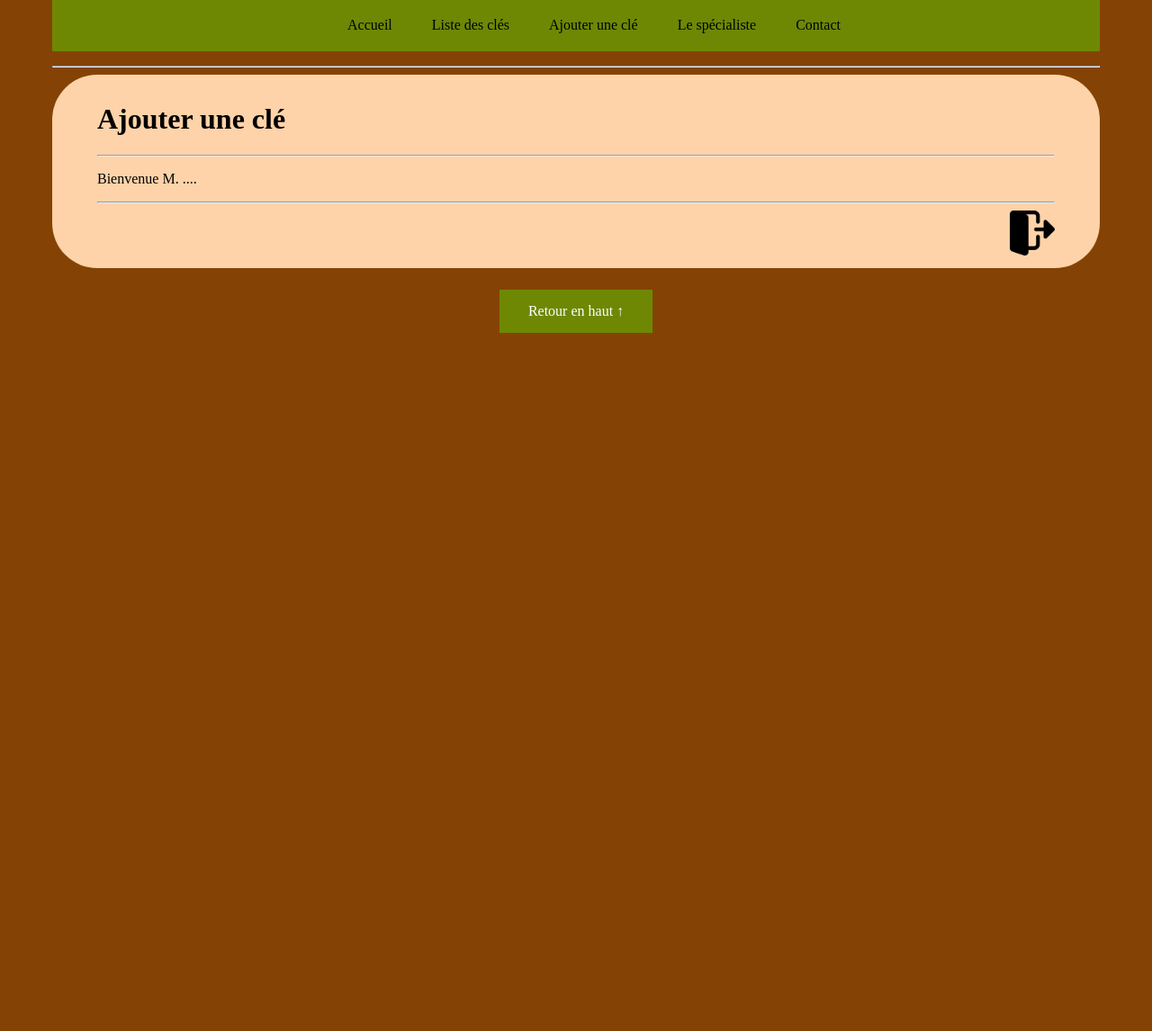
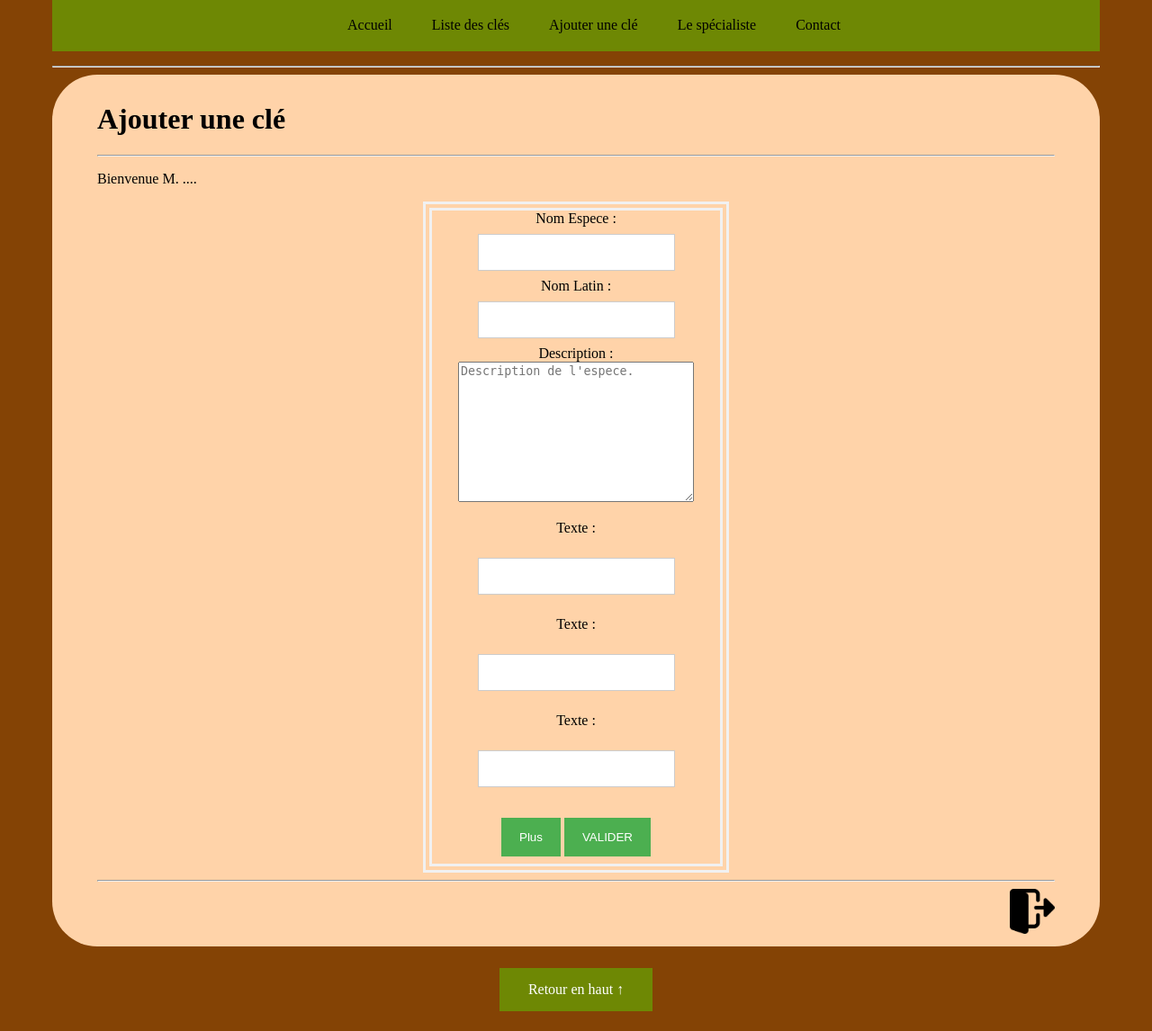
Before and after one commit to juthomas/Mustilide_django, a Django app: page /ajouter in a window 1280 px wide. Shown: the part 126-1272 px from the top of the page at 90% size. Before the commit the page ends 496 px from the top, so only its background shows below. Run offline with Django 3.2, Linux system fonts and the light colour scheme; a user stored in the database is signed in; data comes from the database, SQL or seed files in the repository.

Commit message:
[ADD] multiple boxes

```diff
--- a/cle/template/cle/page_ajouter.html
+++ b/cle/template/cle/page_ajouter.html
@@ -1,12 +1,77 @@
 {% extends "cle/pageref.html"%}
 {% block contenu_page %}
+
+<script>
+	var currentCaractereNumber = [];
+
+
+	function AddCaractereInput ()
+	{
+		var i = 0;
+		while (currentCaractereNumber.indexOf(i) >= 0)
+			i++;
+		currentCaractereNumber.push(i);
+		var extendable_form = document.getElementById('myForm')
+		var tag = document.createElement("p");
+		tag.id = 'id' + i;
+		var caractere = '<p> Texte ' + i + ' : </p> <input type="text" name="Mail"> \
+			<button type="button" onclick="RmCurrentCaractereInput(\'id' + i + '\')" >Suppress</button>'
+		// var caractere = '<p> Texte : </p> <input type="text" name="Mail"> \
+		// <button type="button"  >Plus</button>'
+
+		tag.innerHTML = caractere;
+		// extendable_form.appendChild(tag)
+		extendable_form.insertBefore(tag, document.getElementById("AddInput"));
+		console.log(currentCaractereNumber.toString());
+
+
+
+	}
+
+	function RmCurrentCaractereInput(id)
+	{
+		console.log(currentCaractereNumber.toString());
+		console.log('slice : "' + id.slice(2) + '"' );
+		console.log('index of :' + currentCaractereNumber.indexOf(parseInt(id.slice(2))))
+		var extendable_form = document.getElementById('myForm')
+		var inputButton = document.getElementById(id)
+		extendable_form.removeChild(inputButton);
+		currentCaractereNumber.splice(currentCaractereNumber.indexOf(parseInt(id.slice(2))), 1);
+		console.log(currentCaractereNumber.toString());
+
+	}
+</script>
+
 <h4><font size="+3">Ajouter une clé</font></h4>
 <hr>
 <p> Bienvenue M. ....</p>
-<hr>
-<div id="out">
+
 {% if request.user.is_authenticated%}
-    <a href="{% url 'logout' %}"><img src="static/images/logout.png" height="50" width="50"></a>
+	<form id="myForm" align="center" action="" method="post">
+		{% csrf_token %}
+		Nom Espece :<br>
+		<input type="text" name="Nomdefamille">
+		<br>
+		Nom Latin :<br>
+		<input type="text" name="Prenom">
+		<br>
+		Description :<br>
+		<textarea name="textarea"
+		rows="10" cols="30" placeholder="Description de l'espece."></textarea>
+
+		{% for i in range %}
+		<p> Texte : </p>
+		<input type="text" name="Mail">
+		<br>
+		{% endfor %}
+		<br>
+		<button type="button" onclick="AddCaractereInput()" id="AddInput">Plus</button>
+		<!-- <button type="button" onclick="AddCaractereInput()" id="RmInput">Remove Last</button> -->
+		<button type="submit" onclick="alert('Merci pour votre participation ! ')">VALIDER</button>
+	</form>
+	<hr>
+	<div id="out">
+		<a href="{% url 'logout' %}"><img src="static/images/logout.png" height="50" width="50"></a>
+	</div>
 {% endif%}
-</div>
 {% endblock%}
--- a/cle/views.py
+++ b/cle/views.py
@@ -2,7 +2,8 @@ from django.shortcuts import render,redirect
 from datetime import datetime
 from collections import Counter
 from django.core.mail import send_mail
-from cle.models import Espece, Caractere, Etat_caracteres, Espece_caractere
+import smtplib
+from cle.models import Espece, Caractere, Etat_caracteres, Espece_caractere, Cle
 
 def accueil(request):
 	date_du_jour = datetime.now()
@@ -11,19 +12,56 @@ def accueil(request):
 
 def affiche_contact(request):
 	if request.method=='POST':
-		send_mail(request.POST['Nomdefamille'] + " " + request.POST['Prenom'] + ' [Mustélidés]', # Objet mail
-		request.POST['textarea'] + "\n\nenvoyé par : " + request.POST['Mail'], # Contenu mail
-		'adressemustilidae@gmail.com', # Destinataire mail
-		['adressemustilidae@gmail.com'], # Destinataire
-		fail_silently=False)
-
+		print('Hello boys !')
+	if request.method=='POST':
+		try :
+			send_mail(request.POST['Nomdefamille'] + " " + request.POST['Prenom'] + ' [Mustélidés]', # Objet mail
+			request.POST['textarea'] + "\n\nenvoyé par : " + request.POST['Mail'], # Contenu mail
+			'adressemustilidae@gmail.com', # Destinataire mail
+			['adressemustilidae@gmail.com'], # Destinataire
+			fail_silently=False)
+		except smtplib.SMTPDataError as e:
+			print('Exception : ' + 'SMTPDataError' + ' Probablement trop de connections journalieres sur le serveur smtp')
+		else :
+			print('Exception inconnue')
 	return render(request, 'cle/page_contact.html', {})
 
 def affiche_liste(request):
 	return render(request, 'cle/page_liste.html', {})
 
 def affiche_ajouter(request):
-	return render(request, 'cle/page_ajouter.html', {})
+	print('Hello world')
+	# Espece.objects.create(nom='vache')
+	# Cle.objects.create(nom='hi')
+	if (Espece.objects.filter(nom='vache').exists()):
+		Espece.objects.create(nom='cochondingue', nom_latin='dingding', description='oui', cle_name_id=1)
+		print()
+	else :
+		Espece.objects.create(nom='vache', nom_latin='vachium', description='jajajaja', cle_name_id=1)
+		print()
+	## AJOUTER / VERIFIER NOUVELLE ESPECE
+	# NOM | NOM_LATIN | DESCRIPTION | CLE_NAME_ID => Auto : NOM ID
+	##
+
+
+	# FOR NOMBRE DE CARRACTERES:
+		## AJOUTER / VERIFIER CARACTERE
+		# NOM_CARACTERE -> Auto : CARACTERE ID
+
+		##
+
+
+		## AJOUTER / VERIFIER ETAT CARACTERE
+		#  ETAT | CARACTERE ID
+
+		##
+
+		## AJOUTER / VERIFIER CARACTERE ESPECE
+		#  ETAT | CARACTERE ID | ESPECE ID
+
+		##
+	# END
+	return render(request, 'cle/page_ajouter.html', {'range': range(3)})
 
 def affiche_specialiste(request):
 	return render(request, 'cle/page_specialiste.html', {})
```
Also changed, not shown: 9 other files.
